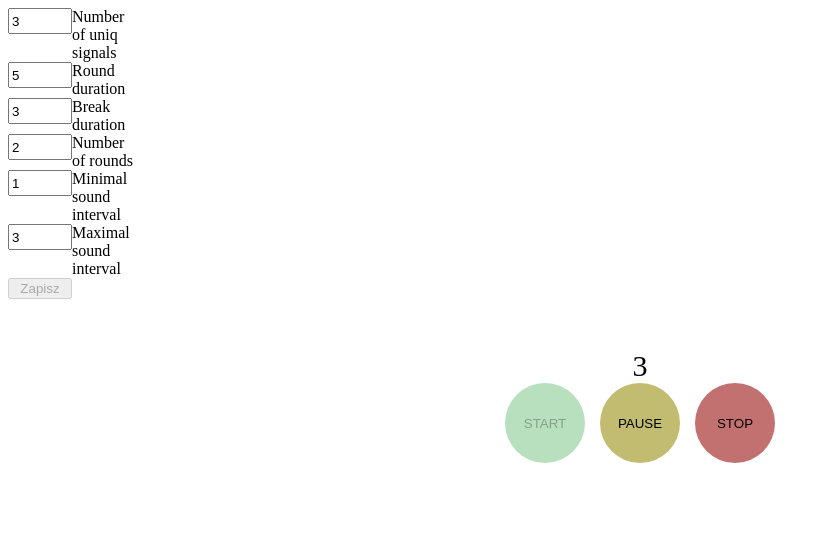
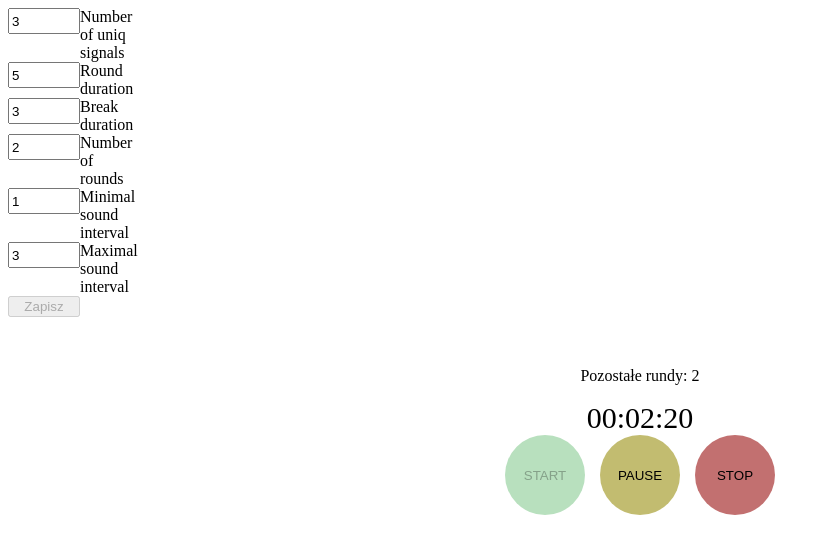
Before and after one commit to pszmyd93/reflex_reaction_pr, a plain HTML site: page index.html in a window 1280 px wide. Both pictures are taken after a click on the button "START". Shown: the whole page, without its empty margins (0-830 px from the left). Drawn offline with Linux system fonts and the light colour scheme.

Commit message:
wyświetlanie liczby rund, podzielony zegar

```diff
--- a/Timer.js
+++ b/Timer.js
@@ -46,38 +46,51 @@ class Timer {
       buttonPause.disabled = true;
     }
   };
-  startTimer = (e, clock) => {
+  startTimer = (e, clock, roundsLeft) => {
+    let countingStep = 0.01;
     if (this.interval) return; // if timer is running return
     this.currentTime.isRunning = true;
     this.playSound();
     this.toggleButtons();
     this.setDataIfFormNotSaved();
     this.interval = setInterval(() => {
-      if (this.currentTime.roundSecondsLeft == 1) {
+      if (this.currentTime.roundSecondsLeft <= countingStep) {
         //round ends, 0 not displayed
         if (this.currentTime.roundsLeft > 0) {
           if (this.currentTime.roundsLeft == 1 && this.currentTime.pause == false) {
             this.currentTime.pause = false; //reset pause to be false when starts again
-            this.stopTimer(e, clock);
+            this.stopTimer(e, clock, roundsLeft);
             return;
           } else {
             this.currentTime.pause = !this.currentTime.pause;
           }
         }
         if (this.currentTime.pause == true) {
-          this.currentTime.roundSecondsLeft = this.breakDuration + 1; // +1 because decrements before display
+          this.currentTime.roundSecondsLeft = this.breakDuration + countingStep; // +1 because decrements before display
           this.currentTime.roundsLeft = this.currentTime.roundsLeft - 1;
         } else {
-          this.currentTime.roundSecondsLeft = this.roundDuration + 1;
+          this.currentTime.roundSecondsLeft = this.roundDuration + countingStep;
         }
       }
 
-      this.currentTime.roundSecondsLeft = this.currentTime.roundSecondsLeft - 1;
-      this.displayTime(clock);
-    }, 1000);
+      this.currentTime.roundSecondsLeft =
+        this.currentTime.roundSecondsLeft - countingStep;
+      this.displayTime(clock, roundsLeft);
+    }, 10);
   };
-  displayTime = clock => {
-    clock.textContent = this.currentTime.roundSecondsLeft;
+  displayTime = (clock, roundsLeft) => {
+    const seconds = Math.floor(this.currentTime.roundSecondsLeft % 60);
+    const seconds10 = Math.floor(seconds / 10);
+    const seconds1 = seconds % 10;
+    const fraction = Math.floor((this.currentTime.roundSecondsLeft * 100) % 100);
+    const fraction10 = Math.floor(fraction / 10);
+    const fraction1 = fraction % 10;
+    const minutes = Math.floor(this.currentTime.roundSecondsLeft / 60);
+    const minutes10 = Math.floor(minutes / 10);
+    const minutes1 = minutes % 10;
+    const time = `${minutes10}${minutes1}:${seconds10}${seconds1}:${fraction10}${fraction1}`;
+    clock.textContent = time;
+    roundsLeft.textContent = this.currentTime.roundsLeft;
   };
   pauseTimer = () => {
     this.currentTime.isRunning = false;
@@ -85,11 +98,11 @@ class Timer {
     this.interval = 0;
     this.toggleButtons();
   };
-  stopTimer = (e, clock) => {
+  stopTimer = (e, clock, roundsLeft) => {
     this.currentTime.isRunning = false;
     this.currentTime.roundSecondsLeft = this.roundDuration;
     this.currentTime.roundsLeft = this.roundsNumber;
-    this.displayTime(clock);
+    this.displayTime(clock, roundsLeft);
     clearInterval(this.interval);
     this.interval = 0;
     this.toggleButtons();
--- a/app.js
+++ b/app.js
@@ -6,8 +6,9 @@ const buttonStart = timer.querySelector(".buttonStart");
 const buttonPause = timer.querySelector(".buttonPause");
 const buttonStop = timer.querySelector(".buttonStop");
 const clock = timer.querySelector(".clock");
+const roundsLeft = timer.querySelector(".roundsLeft span");
 
-TimerLogic.displayTime(clock);
+TimerLogic.displayTime(clock, roundsLeft);
 
 form.addEventListener("submit", e => {
   e.preventDefault();
@@ -22,9 +23,9 @@ form.addEventListener("submit", e => {
     intervalMax: parseInt(form.intervalMax.value) || 3,
   };
   TimerLogic = new Timer(data);
-  TimerLogic.displayTime(clock);
+  TimerLogic.displayTime(clock, roundsLeft);
   TimerLogic.toggleButtons();
 });
-buttonStart.addEventListener("click", e => TimerLogic.startTimer(e, clock));
+buttonStart.addEventListener("click", e => TimerLogic.startTimer(e, clock, roundsLeft));
 buttonPause.addEventListener("click", e => TimerLogic.pauseTimer(e));
-buttonStop.addEventListener("click", e => TimerLogic.stopTimer(e, clock));
+buttonStop.addEventListener("click", e => TimerLogic.stopTimer(e, clock, roundsLeft));
--- a/index.html
+++ b/index.html
@@ -15,7 +15,7 @@
         for="singalsNumber"
         >Number of uniq signals</label
       >
-      <input type="number" id="roundDuration" min="1" max="120" value="5" /><label
+      <input type="number" id="roundDuration" min="1" max="5400" value="5" /><label
         for="roundDuration"
         >Round duration</label
       >
@@ -38,6 +38,7 @@
       <button type="submit" class="buttonSave">Zapisz</button>
     </form>
     <div class="timer">
+      <p class="roundsLeft">Pozostałe rundy: <span>2</span></p>
       <time class="clock"></time>
       <button class="buttonStart">Start</button>
       <button class="buttonPause" disabled="true">Pause</button>
--- a/style.css
+++ b/style.css
@@ -17,6 +17,9 @@ form input {
   width: 100%;
   text-align: center;
   font-size: 30px;
+}
+.timer .roundsLeft {
+  text-align: center;
 }
 .timer button {
   width: 80px;
```
Also changed, not shown: 3 other files.
